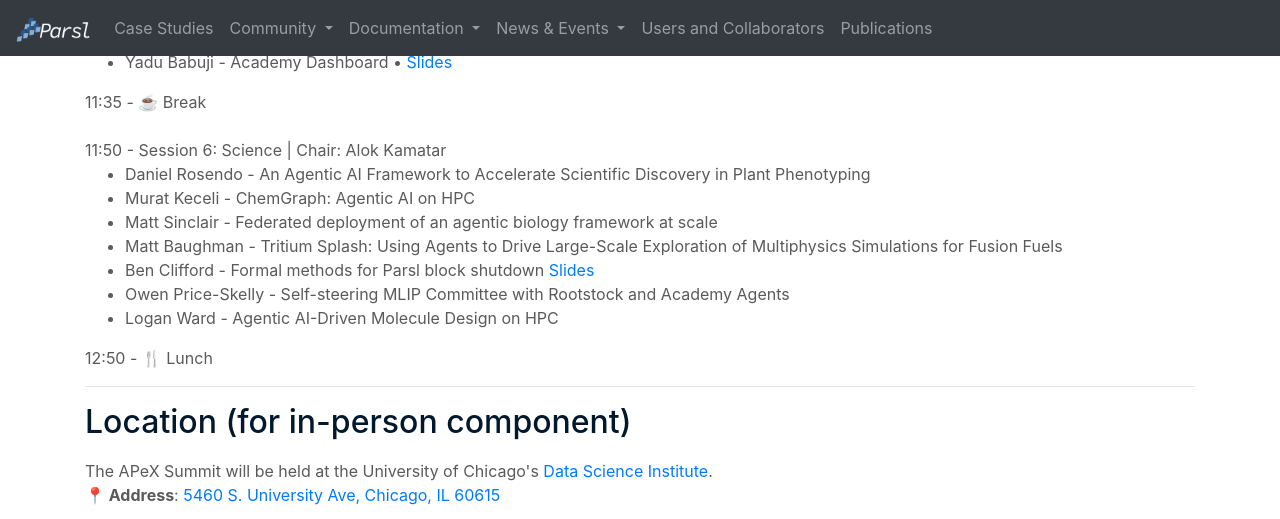
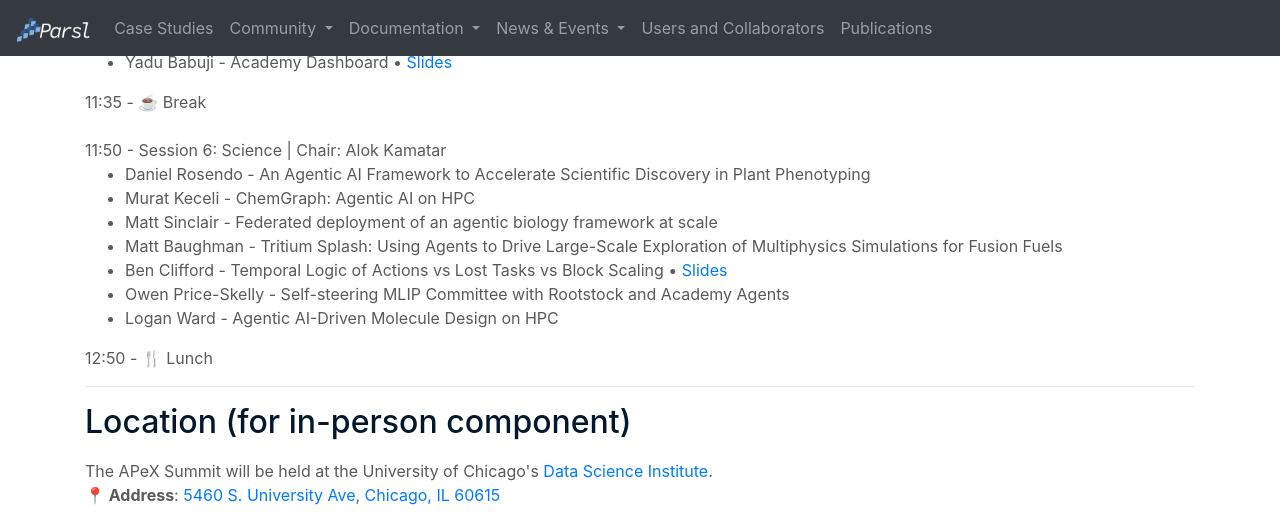
Before and after one commit to Parsl/parsl.github.io, a Jekyll site: the page built from parslfest/apex2026.html, in a window 1280 px wide and 900 px high, scrolled down 2060 px, cut to the strip 0-519 px from the top of the window. Built offline with Jekyll 4.4.1, drawn with Linux system fonts in a browser that asks for light colours.

Commit message:
Update Ben talk title

```diff
--- a/parslfest/apex2026.html
+++ b/parslfest/apex2026.html
@@ -142,7 +142,7 @@ title: APeX Summit 2026 - Academy, Parsl, Globus Compute
 <li>Murat Keceli - ChemGraph: Agentic AI on HPC</li>
 <li>Matt Sinclair - Federated deployment of an agentic biology framework at scale   </li>
 <li>Matt Baughman - Tritium Splash: Using Agents to Drive Large-Scale Exploration of Multiphysics Simulations for Fusion Fuels   </li>
-<li>Ben Clifford - Formal methods for Parsl block shutdown <a href="2026/clifford-temporal.pdf" target="_blank">Slides</a> </li>
+<li>Ben Clifford - Temporal Logic of Actions vs Lost Tasks vs Block Scaling • <a href="2026/clifford-temporal.pdf" target="_blank">Slides</a> </li>
 <li>Owen Price-Skelly - Self-steering MLIP Committee with Rootstock and Academy Agents   </li>
 <li>Logan Ward - Agentic AI-Driven Molecule Design on HPC   </li>
 </ul>
```
